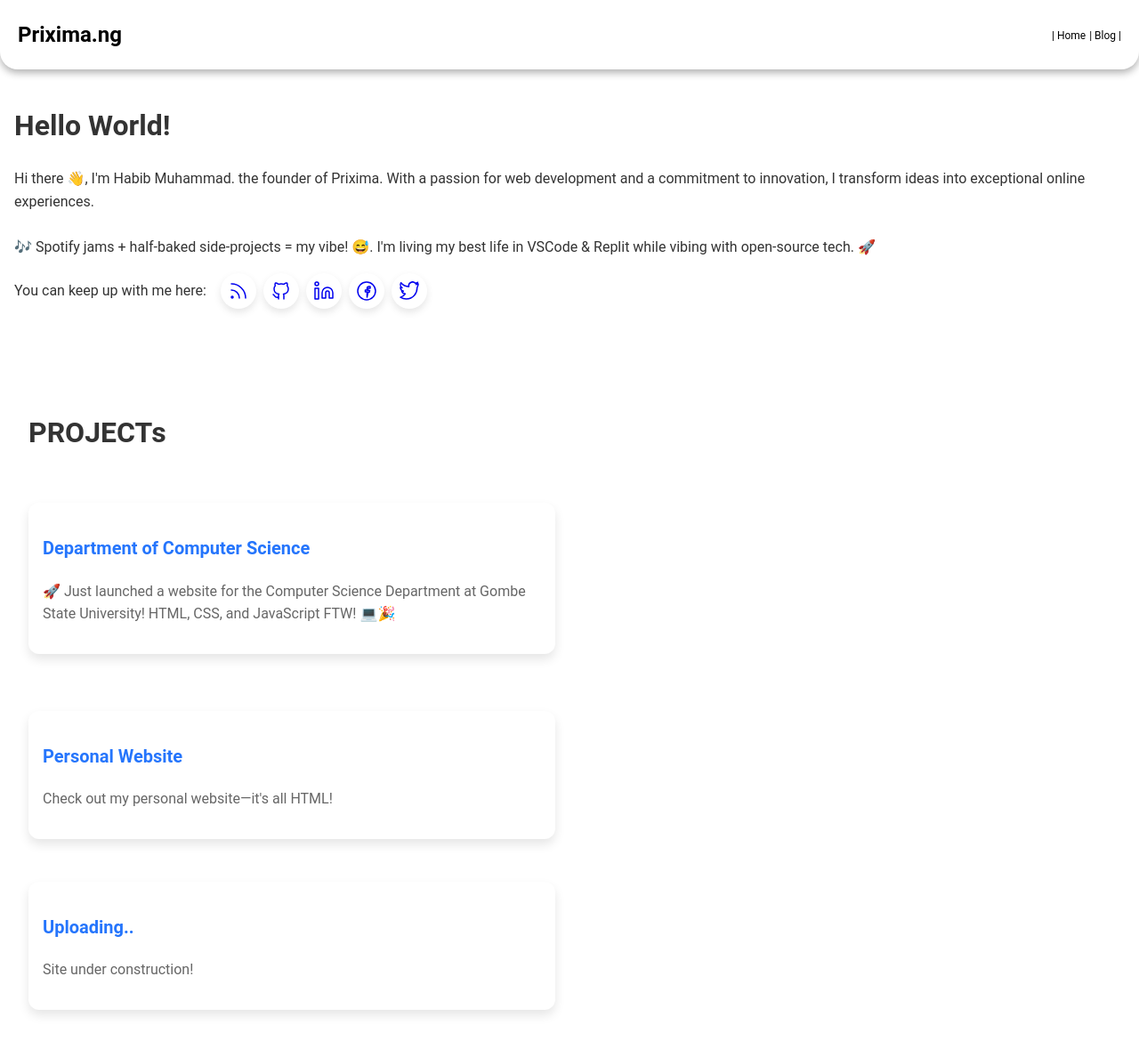
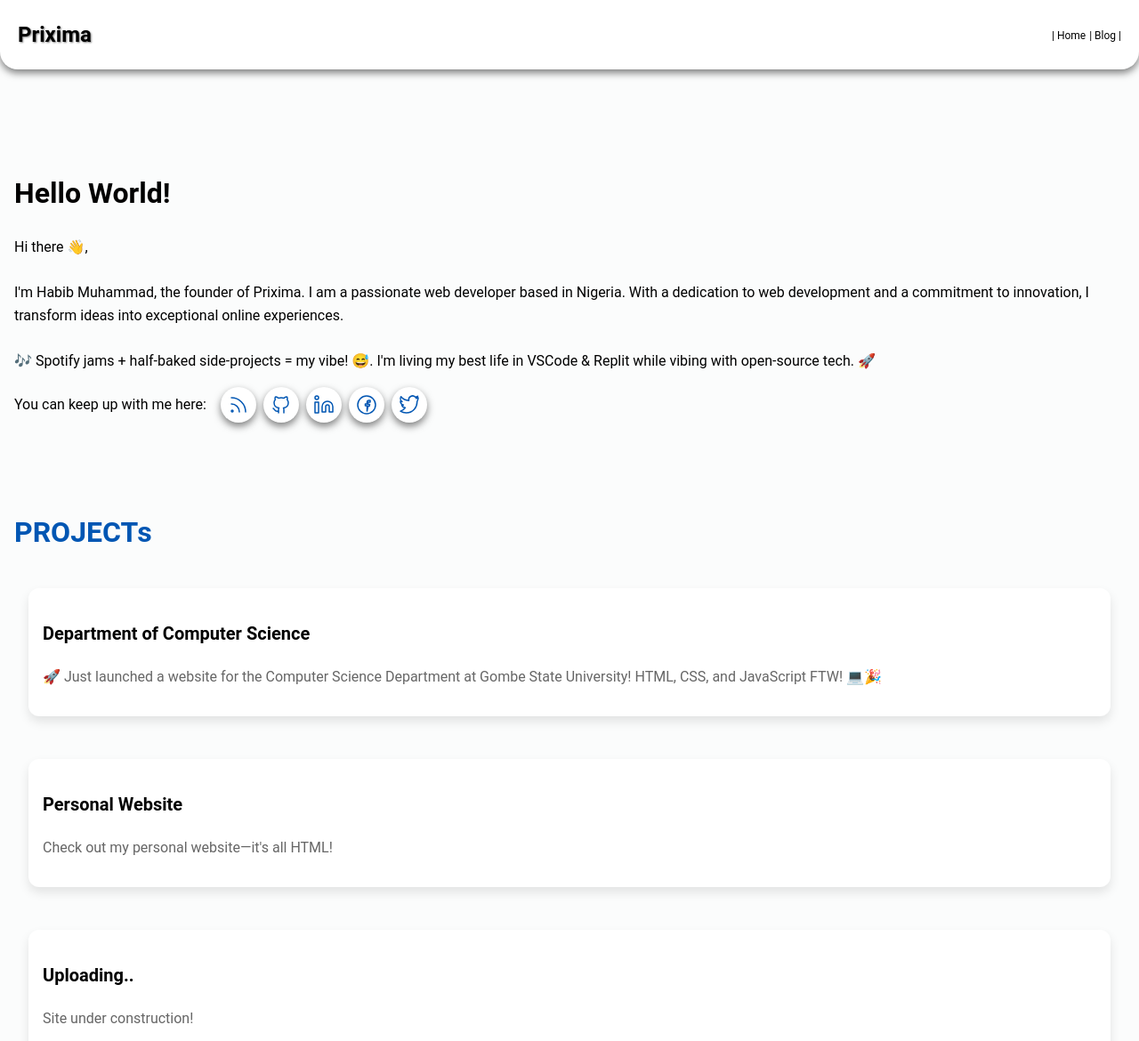
Before and after one commit to habibmk/habibdev, a plain HTML site: page index.html in a window 1280 px wide. Shown: the top 1170 px of the page at 89% size. Drawn offline with Linux system fonts and the light colour scheme.

Commit message:
index.html

```diff
--- a/index.html
+++ b/index.html
@@ -9,8 +9,8 @@
     body {
       margin: 0;
       font-family: 'Roboto', sans-serif;
-      color: #333;
-      background-color: #fff;
+      color: #000;
+      background-color:  #fbfcfc;
       line-height: 1.6;
     }
 
@@ -21,8 +21,8 @@
       align-items: center;
       padding: 0 20px;
       border-radius: 0 0 20px 20px;
-      background-color: white;
-      box-shadow: 0 4px 8px rgba(0, 0, 0, 0.3);
+      background-color:  #fff;
+      box-shadow: 0 4px 8px rgba(0, 0, 0, 0.5);
 
     }
 
@@ -31,6 +31,7 @@
       color: #000;
       font-weigh: bold;
       font-size: 24px;
+      text-shadow: 1px 1px 2px rgba(0, 0, 0, 0.5);
     }
     nav a:not(:last-child): after {
       content: " | ";
@@ -53,19 +54,6 @@
       width: 100%;
       box-sizing: border-box;
       padding: 2rem 1rem;
-    }
-
-    .container {
-      max-width: 1200px;
-      margin: 0 auto;
-      box-sizing: border-box;
-    }
-
-    .section-fullwidth {
-      display: flex;
-      flex-wrap: wrap;
-      gap: 1rem;
-      width: 100%;
     }
 
     .element-size-25,
@@ -92,26 +80,6 @@
       flex: 0 0 100%;
     }
 
-    figcaption {
-      text-align: center;
-      font-size: 0.8em;
-      /* Adjust size as needed */
-      margin-top: 10px;
-      /* Adjust spacing as needed */
-    }
-
-    figcaption h6 {
-      margin: 0;
-      font-size: 1em;
-      /* Adjust size as needed */
-    }
-
-    figcaption span {
-      display: block;
-      font-size: 0.8em;
-      /* Adjust size as needed */
-    }
-
     .social-container {
       display: flex;
       align-items: center;
@@ -122,7 +90,7 @@
     .social-container p {
       margin: 0;
       font-size: 1rem;
-      color: #333;
+      color: #000;
     }
 
     .social-icons {
@@ -138,7 +106,7 @@
       height: 40px;
       border-radius: 50%;
       background: white;
-      box-shadow: 0 4px 8px rgba(0, 0, 0, 0.1);
+      box-shadow: 0 4px 8px rgba(0, 0, 0, 0.5);
       transition: background-color 0.3s, transform 0.3s;
     }
 
@@ -169,18 +137,18 @@
 
     .project-card:hover {
       transform: translateY(-5px);
-      box-shadow: 0 8px 16px rgba(0, 0, 0, 0.15);
+      box-shadow: 0 8px 16px rgba(0, 0, 0, 0.5);
     }
 
     .project-card h3 a {
       text-decoration: none;
-      color: #2575fc;
+      color: #000;
       font-size: 1.25rem;
       transition: color 0.3s;
     }
 
     .project-card h3 a:hover {
-      color: #1e3a8a;
+      color: #0056b3;
     }
 
     .project-card p {
@@ -189,7 +157,7 @@
     }
 
     .footer {
-      background: white;
+      background:  #fff;
       color: #000;
       text-align: center;
       padding: 1rem;
@@ -203,7 +171,7 @@
     }
 
     .footer a {
-      color: #000;
+      color: #0056b3;
       text-decoration: none;
       font-weight: bold;
     }
@@ -242,7 +210,10 @@
 
 <body>
   <nav class="navbar">
-    <h1 class="navbar-brand"><a href="#">Prixima.ng</a></h1>
+        <h1 class="navbar-brand">
+            <a href="#">Prixima</a>
+        </h1>
+</div>
     <div class="nav-items">
       <a href="index.html" class="nav-item">| Home</a>
       <a href="blog.html" class="nav-item">| Blog |</a>
@@ -251,19 +222,18 @@
 
 
   <div class="element-size-75">
-    <div class="cs-heading-sec">
+    <div class="cs-heading-sec"><br><br><br>
       <h1>Hello World!</h1>
-      <p>Hi there 👋,
-
-      I'm Habib Muhammad.  the founder of Prixima. With a passion for web development and a commitment to innovation, I transform ideas into exceptional online experiences.<br><br>
+      <p>Hi there 👋,<br><br>I'm Habib Muhammad, the founder of Prixima. I am a passionate web developer based in Nigeria. With a dedication to web development and a commitment to innovation, I transform ideas into exceptional online experiences.<br><br>
 
       🎶 Spotify jams + half-baked side-projects = my vibe! 😅. I'm living my best life in VSCode & Replit while vibing with open-source tech. 🚀</p>
+
       <div class="social-container">
         <p class="leading-none">You can keep up with me here:</p>
         <div class="social-icons">
           <a href="#" target="_blank" rel="noopener noreferrer" aria-label="RSS">
             <svg xmlns="http://www.w3.org/2000/svg" viewBox="0 0 24 24" stroke-width="1.5"
-              stroke="currentColor" fill="none" stroke-linecap="round" stroke-linejoin="round">
+              stroke="#0056b3" fill="none" stroke-linecap="round" stroke-linejoin="round">
               <path stroke="none" d="M0 0h24v24H0z" fill="none"></path>
               <path d="M5 19m-1 0a1 1 0 1 0 2 0a1 1 0 1 0 -2 0"></path>
               <path d="M4 4a16 16 0 0 1 16 16"></path>
@@ -272,7 +242,7 @@
           </a>
           <a href="#" target="_blank" rel="noopener noreferrer" aria-label="GitHub">
             <svg aria-hidden="true" focusable="false" xmlns="http://www.w3.org/2000/svg" viewBox="0 0 24 24"
-              stroke-width="1.5" stroke="currentColor" fill="none" stroke-linecap="round"
+              stroke-width="1.5" stroke="#0056b3" fill="none" stroke-linecap="round"
               stroke-linejoin="round">
               <path stroke="none" d="M0 0h24v24H0z" fill="none"></path>
               <path
@@ -282,7 +252,7 @@
           </a>
           <a href="#" target="_blank" rel="noopener noreferrer" aria-label="LinkedIn">
             <svg aria-hidden="true" focusable="false" xmlns="http://www.w3.org/2000/svg" viewBox="0 0 24 24"
-              stroke-width="1.5" stroke="currentColor" fill="none" stroke-linecap="round"
+              stroke-width="1.5" stroke="#0056b3" fill="none" stroke-linecap="round"
               stroke-linejoin="round">
               <path stroke="none" d="M0 0h24v24H0z" fill="none"></path>
               <path
@@ -295,14 +265,14 @@
 
           <a href="https://www.facebook.com/habiib.fb?mibextid=LQQJ4d" target="_blank" rel="noopener noreferrer" aria-label="Facebook">
             <svg aria-hidden="true" focusable="false" xmlns="http://www.w3.org/2000/svg" viewBox="0 0 24 24"
-              stroke-width="1.5" stroke="currentColor" fill="none" stroke-linecap="round" stroke-linejoin="round">
+              stroke-width="1.5" stroke="#0056b3" fill="none" stroke-linecap="round" stroke-linejoin="round">
               <path stroke="none" d="M0 0h24v24H0z" fill="none"></path>
               <path d="M12 2c-5.5 0-10 4.5-10 10s4.5 10 10 10c5.5 0 10-4.5 10-10s-4.5-10-10-10zm.5 17v-6h-2v-2h2v-1.5c0-1.5.5-2.5 2-2.5h1.5v2h-1.5c-.5 0-1 .5-1 1v1.5h2l-.5 2h-1.5z"></path>
             </svg>
           </a>
           <a href="#" target="_blank" rel="noopener noreferrer" aria-label="Twitter">
             <svg aria-hidden="true" focusable="false" xmlns="http://www.w3.org/2000/svg" viewBox="0 0 24 24"
-              stroke-width="1.5" stroke="currentColor" fill="none" stroke-linecap="round"
+              stroke-width="1.5" stroke="#0056b3" fill="none" stroke-linecap="round"
               stroke-linejoin="round">
               <path stroke="none" d="M0 0h24v24H0z" fill="none"></path>
               <path
@@ -313,12 +283,13 @@
         </div>
       </div>
       <br><br><br>
-      <div class="element-size-100">
-        <div class="cs-heading-sec">
-          <h1>PROJECTs</h1>
+
+
+        <div >
+          <h1 style="color: #0056b3;" >PROJECTs</h1>
         </div>
-      </div>
-      <div class="section-fullwidth">
+
+
         <div class="element-size-50">
           <div class="project-card">
             <h3><a href="https://habibmk.github.io/Computer-Science-Department/index.html">Department of
@@ -334,9 +305,9 @@
             <p>Check out my personal website—it's all HTML!</p>
           </div>
         </div>
-      </div>
 
-      <div class="section-fullwidth">
+
+
         <div class="element-size-50">
           <div class="project-card">
             <h3><a href="https://habibmk.github.io/uploading/index.html">Uploading..</a></h3>
@@ -350,10 +321,11 @@
             <p>Site under construction</p>
           </div>
         </div>
-      </div>
+
 
       <br><br><br>
-      <h4>Services</h4>
+      <h4 style="font-size: 20px;
+        color: #0056b3;">Services</h4>
       <ul>
         <li>Prototyping</li>
         <li>Wireframing</li>
```
